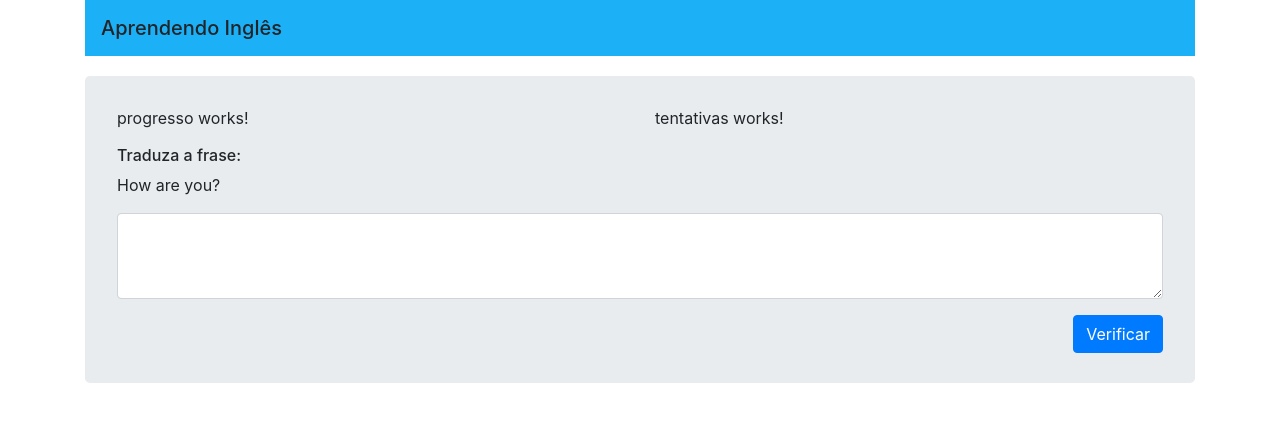
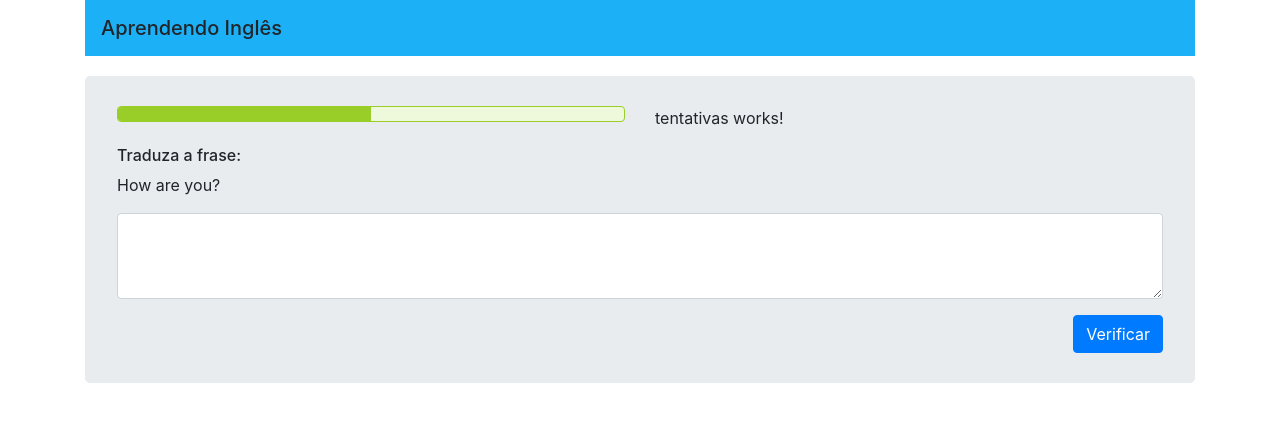
Before and after one commit to danielmendess/app-aprender-ingles, an Angular app: page / in a window 1280 px wide. Shown: the top 422 px of the page. Built offline with nearby package versions, Linux system fonts and the light colour scheme.

Commit message:
component app-progresso finalizado

```diff
--- a/src/app/progresso/progresso.component.css
+++ b/src/app/progresso/progresso.component.css
@@ -0,0 +1,8 @@
+.progress {
+	background: #EEF8DA;
+	border: 1px solid #99CE28;
+}
+
+.progress-bar {
+	background-color: #99CE28;
+}
--- a/src/app/progresso/progresso.component.html
+++ b/src/app/progresso/progresso.component.html
@@ -1,3 +1,3 @@
-<p>
-  progresso works!
-</p>
+<div class="progress">
+  <div class="progress-bar w-50"></div>
+</div>
```
Also changed, not shown: src/app/topo/topo.component.html (+3 -4 lines), 1 other file (tests, documents, lock files or other folders).
